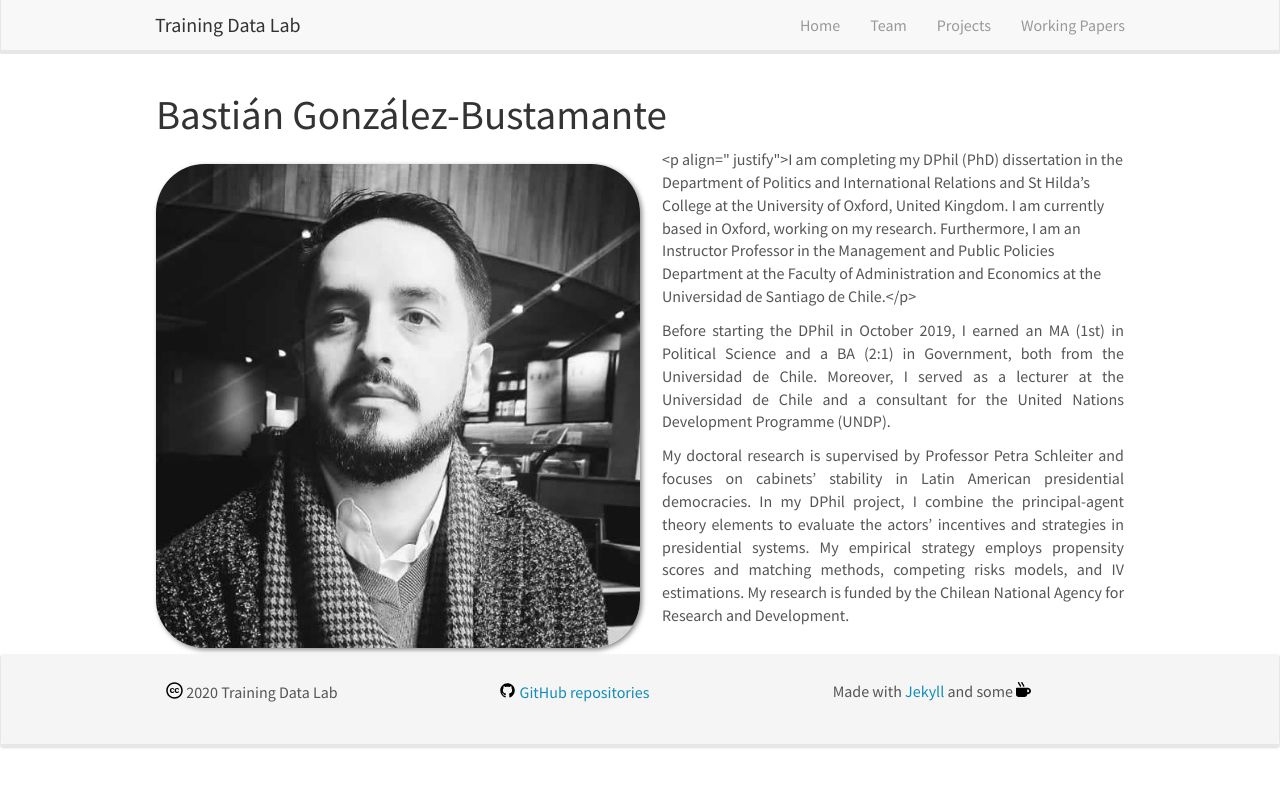
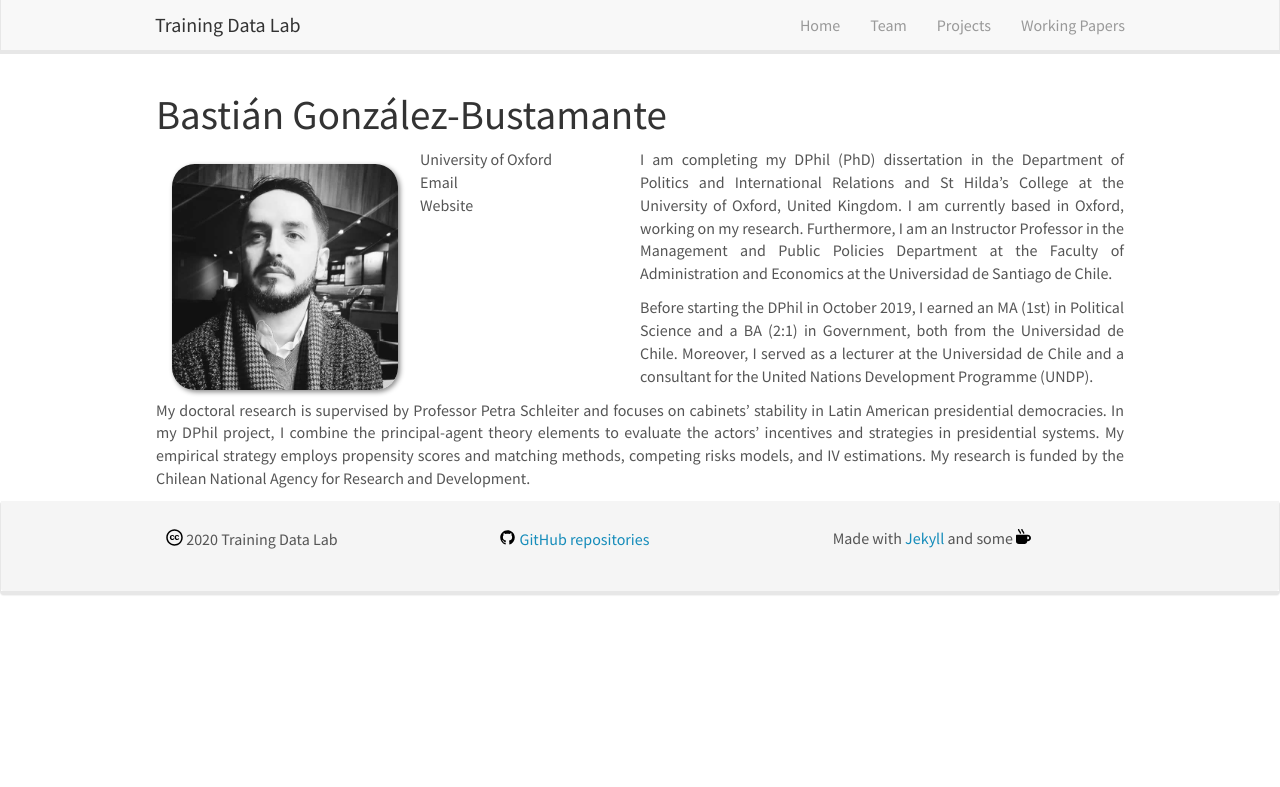
Before and after one commit to training-datalab/old-training-datalab.com, a Jekyll site: the page built from _pages/bgonzalezbustamante.md, in a window 1280 px wide. Shown: the top 787 px of the page. Built offline with Jekyll 4.4.1, drawn with Linux system fonts in a browser that asks for light colours; nearby versions of some CDN libraries.

Commit message:
Update bgonzalezbustamante.md

```diff
--- a/_pages/bgonzalezbustamante.md
+++ b/_pages/bgonzalezbustamante.md
@@ -8,7 +8,11 @@ permalink: /team/bgonzalezbustamante/
 
 # Bastián González-Bustamante
 
-<img src="https://training-datalab.com/images/team/bgonzalezbustamante.jpg" class="img-responsive" width="50%" style="float: left" /><p align=" justify">I am completing my DPhil (PhD) dissertation in the Department of Politics and International Relations and St Hilda’s College at the University of Oxford, United Kingdom. I am currently based in Oxford, working on my research. Furthermore, I am an Instructor Professor in the Management and Public Policies Department at the Faculty of Administration and Economics at the Universidad de Santiago de Chile.</p>
+<div class="col-sm-6 clearfix">
+<img src="https://training-datalab.com/images/team/bgonzalezbustamante.jpg" class="img-responsive" width="50%" style="float: left" />
+University of Oxford<br>Email<br>Website
+</div>
+<p align=" justify">I am completing my DPhil (PhD) dissertation in the Department of Politics and International Relations and St Hilda’s College at the University of Oxford, United Kingdom. I am currently based in Oxford, working on my research. Furthermore, I am an Instructor Professor in the Management and Public Policies Department at the Faculty of Administration and Economics at the Universidad de Santiago de Chile.</p>
 
 <p align=" justify">Before starting the DPhil in October 2019, I earned an MA (1st) in Political Science and a BA (2:1) in Government, both from the Universidad de Chile. Moreover, I served as a lecturer at the Universidad de Chile and a consultant for the United Nations Development Programme (UNDP).</p>
 
```
